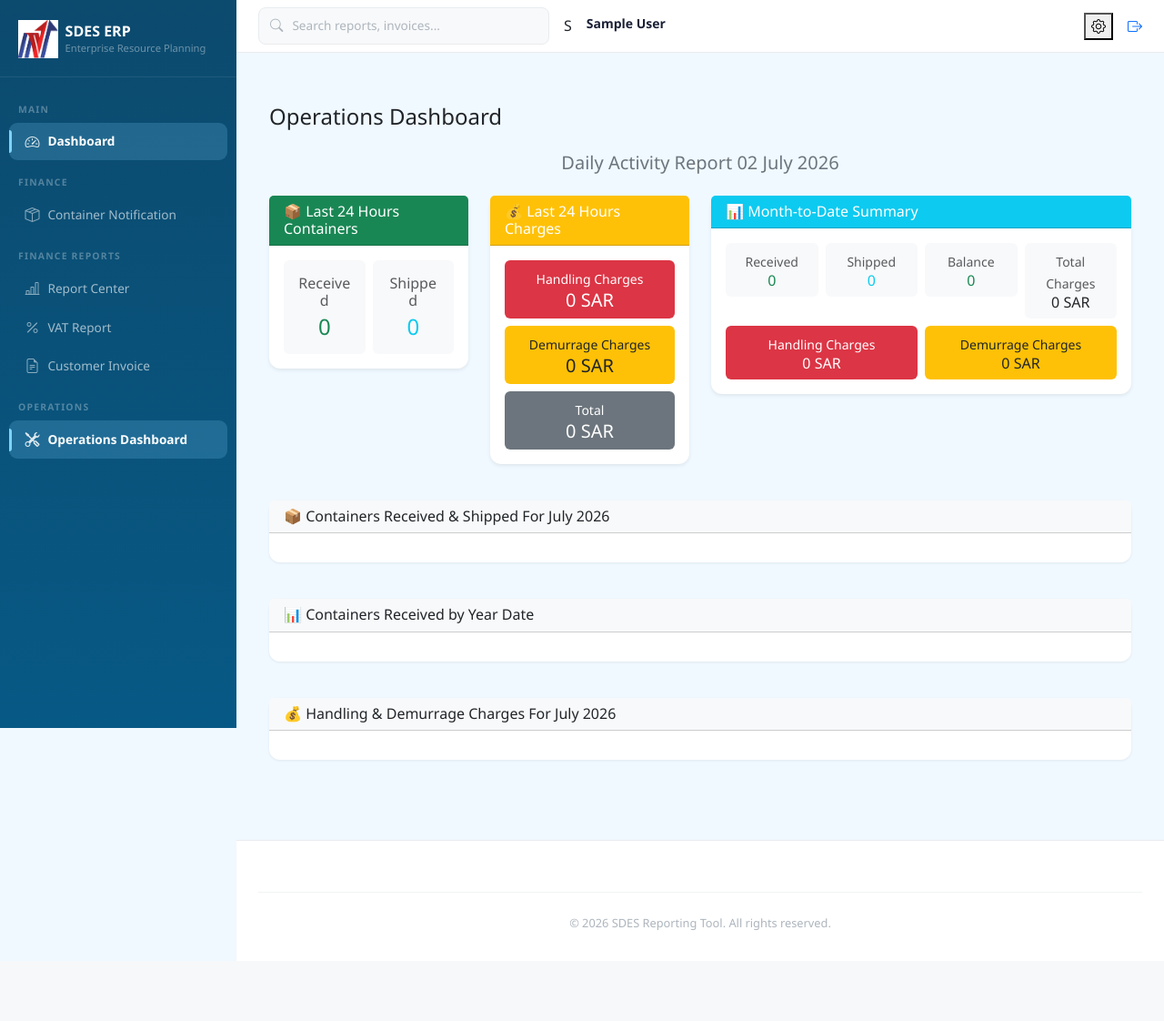
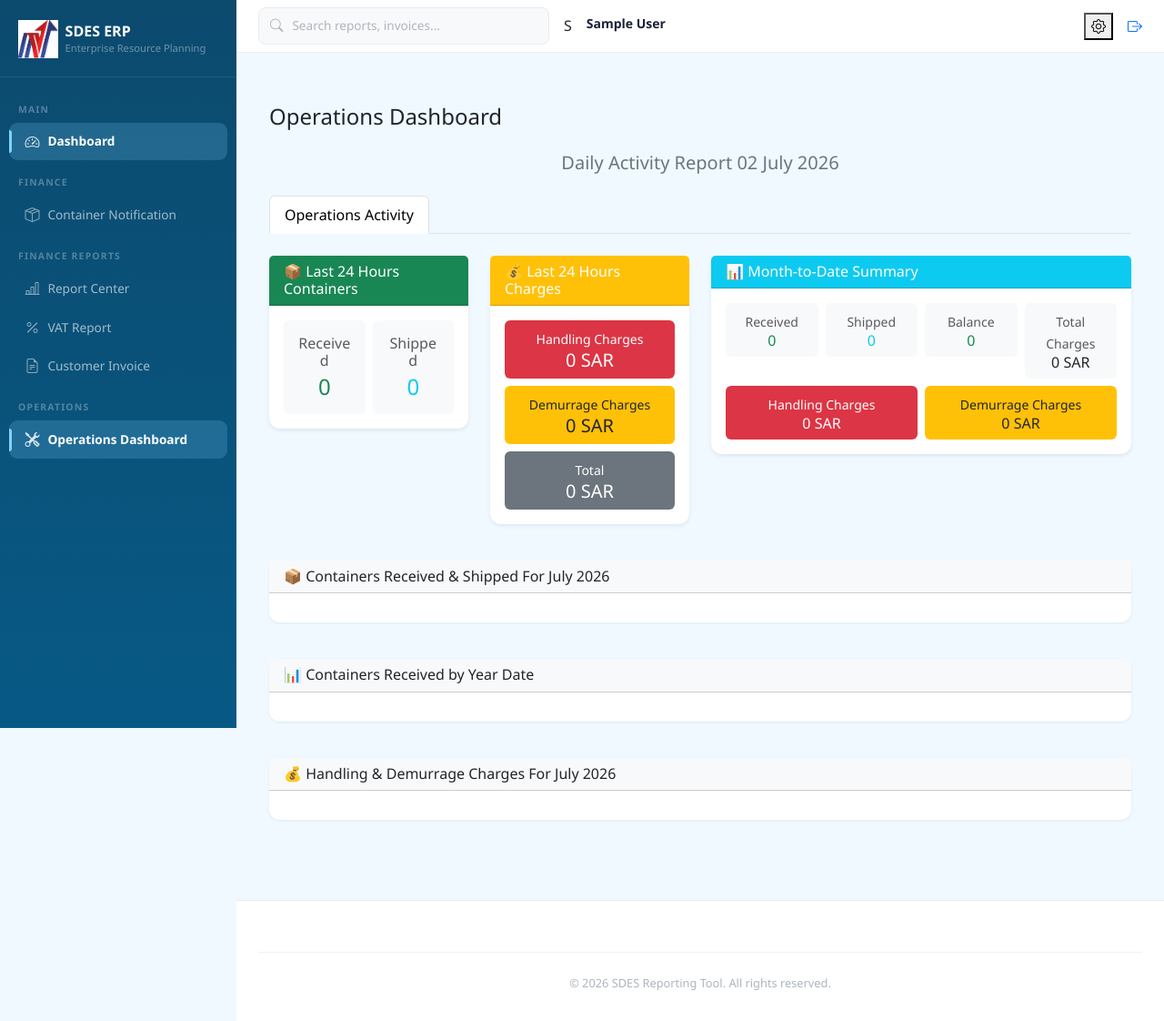
Before and after one commit to shahnawazsf/erp_project, a Django app: page /operations/ in a window 1280 px wide. Shown: the whole page at 91% size. Before the commit the page ends 1022 px from the top, so only its background shows below. Run offline with Django 5.2, Linux system fonts and the light colour scheme; the visitor is signed in with stand-in values (Sample User, id 1).

Commit message:
Use dynamic month name on dashboard x-axis labels
Replace hardcoded month in chart x-axis titles with Django's
{% now "F" %} template tag so the label updates automatically each month.

```diff
--- a/operations/templates/operations/dashboard.html
+++ b/operations/templates/operations/dashboard.html
@@ -5,6 +5,28 @@
 <div class="container-fluid py-4">
     <h4 class="mb-4">Operations Dashboard</h4>
     <h5 class="text-center text-secondary mb-4">Daily Activity Report {% now "d F Y" %}</h5>
+
+    <!-- Dashboard Tabs -->
+    <ul class="nav nav-tabs mb-4" id="opsDashboardTabs" role="tablist">
+        <li class="nav-item" role="presentation">
+            <button class="nav-link active" id="tab-overview-btn" data-bs-toggle="tab" data-bs-target="#tab-overview"
+                    type="button" role="tab" aria-controls="tab-overview" aria-selected="true">
+                Operations Activity
+            </button>
+        </li>
+        {% comment %} Maintenance Activity tab — hidden
+        <li class="nav-item" role="presentation">
+            <button class="nav-link" id="tab-new-btn" data-bs-toggle="tab" data-bs-target="#tab-new"
+                    type="button" role="tab" aria-controls="tab-new" aria-selected="false">
+                Maintenance Activity
+            </button>
+        </li>
+        {% endcomment %}
+    </ul>
+
+    <div class="tab-content" id="opsDashboardTabsContent">
+    <!-- ========== TAB 1: Overview ========== -->
+    <div class="tab-pane fade show active" id="tab-overview" role="tabpanel" aria-labelledby="tab-overview-btn">
 
     <!-- Summary Cards Row -->
     <div class="row mb-4">
@@ -88,6 +110,59 @@
     </div>
 
     <!-- Future Cards will be added here -->
+
+    </div><!-- /#tab-overview -->
+
+    <!-- ========== TAB 2: Maintenance Activity ========== -->
+    {% comment %} Maintenance Activity tab pane — hidden
+    <div class="tab-pane fade" id="tab-new" role="tabpanel" aria-labelledby="tab-new-btn">
+
+        <!-- Summary Card: Maintenance Tickets
+             TODO: Replace static 0s by populating #maintenanceSummary from JS.
+                   1. Add a query function in operations/views.py (see TODO marker there)
+                      and pass JSON as context key e.g. `maintenance_summary`.
+                   2. In the <script> block at the bottom of this file,
+                      find the "MAINTENANCE SUMMARY" section and render the values
+                      into #maintenanceSummary the same way container24hrSummary is built.
+        -->
+        <div class="row mb-4">
+            <div class="col-md-12 mb-3">
+                <div class="card bg-gradient border-0 shadow-sm">
+                    <div class="card-header bg-primary text-white">
+                        <h6 class="mb-0">🛠️ Maintenance Tickets Summary</h6>
+                    </div>
+                    <div class="card-body">
+                        <div id="maintenanceSummary">
+                            <div class="row g-2">
+                                <div class="col-md-4 col-12">
+                                    <div class="text-center p-3 bg-light rounded">
+                                        <h6 class="text-muted mb-1">Open Tickets</h6>
+                                        <h4 class="text-warning mb-0" id="maintOpenCount">0</h4>
+                                    </div>
+                                </div>
+                                <div class="col-md-4 col-12">
+                                    <div class="text-center p-3 bg-light rounded">
+                                        <h6 class="text-muted mb-1">Close Tickets</h6>
+                                        <h4 class="text-success mb-0" id="maintCloseCount">0</h4>
+                                    </div>
+                                </div>
+                                <div class="col-md-4 col-12">
+                                    <div class="text-center p-3 bg-light rounded">
+                                        <h6 class="text-muted mb-1">Under Process</h6>
+                                        <h4 class="text-info mb-0" id="maintProcessCount">0</h4>
+                                    </div>
+                                </div>
+                            </div>
+                        </div>
+                    </div>
+                </div>
+            </div>
+        </div>
+
+    </div><!-- /#tab-new -->
+    {% endcomment %}
+
+    </div><!-- /.tab-content -->
 
 </div>
 
@@ -220,6 +295,23 @@ document.addEventListener('DOMContentLoaded', function() {
     }
 
     // ==========================================
+    // MAINTENANCE SUMMARY (Tab 2)
+    // ==========================================
+    const maintJson = '{{ maintenance_summary|default:""|safe }}';
+    if (maintJson) {
+        const maintData = JSON.parse(maintJson);
+        const maintOpenCount = document.getElementById('maintOpenCount');
+        const maintCloseCount = document.getElementById('maintCloseCount');
+        const maintProcessCount = document.getElementById('maintProcessCount');
+
+        if (maintOpenCount && maintCloseCount && maintProcessCount) {
+            maintOpenCount.textContent = maintData.open_count ?? 0;
+            maintCloseCount.textContent = maintData.close_count ?? 0;
+            maintProcessCount.textContent = maintData.process_count ?? 0;
+        }
+    }
+
+    // ==========================================
     // CHART 1: Dynamic Line Chart
     // ==========================================
     const lineChartDataJson = '{{ container_chart_data|safe }}';
@@ -289,7 +381,7 @@ document.addEventListener('DOMContentLoaded', function() {
             xaxis: {
                 categories: lineChartData.labels,
                 title: {
-                    text: 'Day of Month',
+                    text: 'Day of Month {% now "F" %}',
                     style: {
                         fontSize: '12px',
                         fontWeight: 'bold',
@@ -586,7 +678,7 @@ document.addEventListener('DOMContentLoaded', function() {
             xaxis: {
                 categories: hiDemChartData.labels,
                 title: {
-                    text: 'Day of Month',
+                    text: 'Day of Month {% now "F" %}',
                     style: {
                         fontSize: '12px',
                         fontWeight: 'bold',
```
